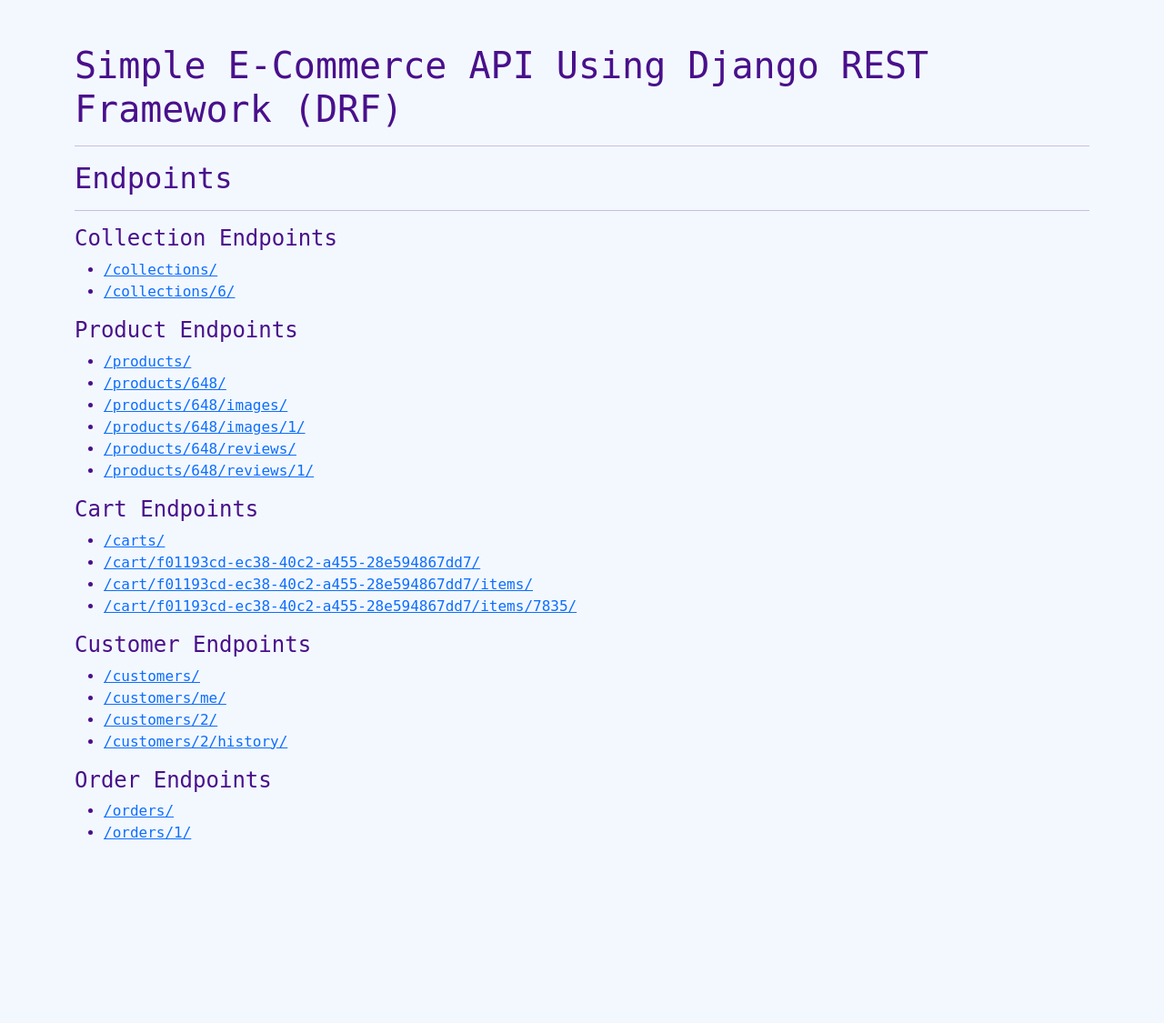
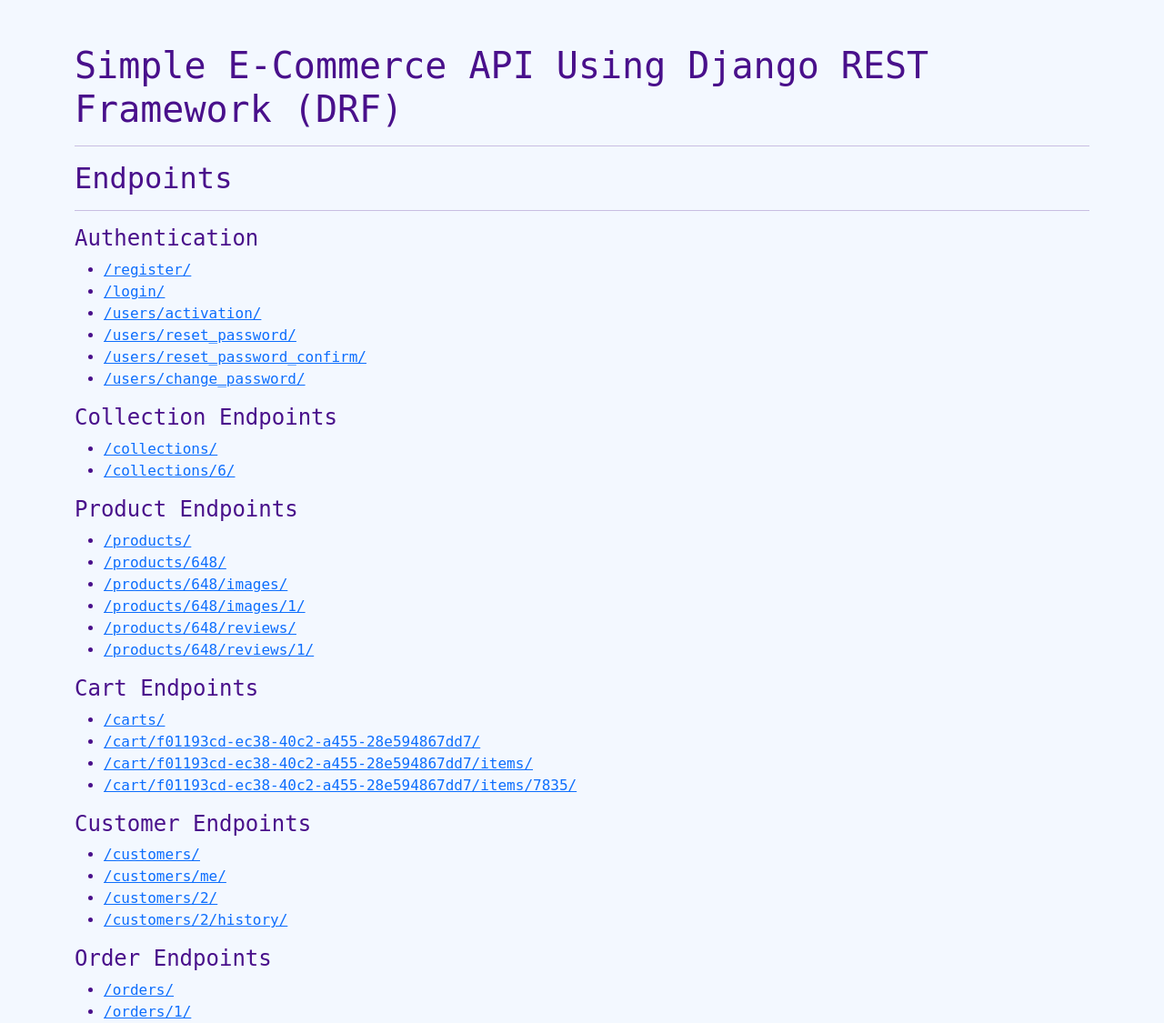
Before and after one commit to Neerazan/E-commerce_API_3.0, a Django app: page / in a window 1280 px wide. Shown: the whole page at 91% size. Before the commit the page ends 923 px from the top, so only its background shows below. Run offline with Django 3.2, Linux system fonts and the light colour scheme; parts of the project's set-up code (start-up, migrations or seed data) failed here and were passed over.

Commit message:
authentication endpoints

```diff
--- a/core/templates/core/index.html
+++ b/core/templates/core/index.html
@@ -24,6 +24,38 @@
     <div class="endpoints">
       <h2>Endpoints</h2>
       <hr />
+
+      <div class="Authentication">
+        <h4>Authentication</h4>
+        <div class="urls">
+          <ul>
+            <li>
+              <a href="{% url 'register' %}">/register/</a>
+            </li>
+
+            <li>
+              <a href="{% url 'login' %}">/login/</a>
+            </li>
+
+            <li>
+              <a href="{% url 'users_activation' %}">/users/activation/</a>
+            </li>
+
+            <li>
+              <a href="{% url 'reset_password' %}">/users/reset_password/</a>
+            </li>
+
+            <li>
+              <a href="{% url 'reset_password_confirm' %}">/users/reset_password_confirm/</a>
+            </li>
+
+            <li>
+              <a href="{% url 'change_password' %}">/users/change_password/</a>
+            </li>
+          </ul>
+        </div>
+      </div>
+
       <div class="collections">
         <h4>Collection Endpoints</h4>
         <div class="urls">
--- a/storefront/settings/common.py
+++ b/storefront/settings/common.py
@@ -34,6 +34,7 @@
     'django_filters',
     'rest_framework',
     'djoser',
+    # 'rest_framework.authtoken',
     'silk',
     'playground',
     'debug_toolbar',
@@ -160,7 +161,7 @@
     'SEND_CONFIRMATION_EMAIL': True,
     'PASSWORD_CHANGED_EMAIL_CONFIRMATION': True,
     'USERNAME_CHANGED_EMAIL_CONFIRMATION': True,
-    'LOGOUT_ON_PASSWORD_CHANGE': True
+    # 'LOGOUT_ON_PASSWORD_CHANGE': True,
 }
 
 SIMPLE_JWT = {
--- a/storefront/urls.py
+++ b/storefront/urls.py
@@ -1,18 +1,3 @@
-"""storefront URL Configuration
-
-The `urlpatterns` list routes URLs to views. For more information please see:
-    https://docs.djangoproject.com/en/3.2/topics/http/urls/
-Examples:
-Function views
-    1. Add an import:  from my_app import views
-    2. Add a URL to urlpatterns:  path('', views.home, name='home')
-Class-based views
-    1. Add an import:  from other_app.views import Home
-    2. Add a URL to urlpatterns:  path('', Home.as_view(), name='home')
-Including another URLconf
-    1. Import the include() function: from django.urls import include, path
-    2. Add a URL to urlpatterns:  path('blog/', include('blog.urls'))
-"""
 from django.conf import settings
 from django.conf.urls.static import static
 from django.contrib import admin
@@ -40,9 +25,10 @@
 path("login/", TokenObtainPairView.as_view(), name="login"),
 path("resend-activation/", UserViewSet.as_view({"post": "resend_activation"}), name="resend_activation"),
 # path("activation/<str:uid>/<str:token>/", UserViewSet.as_view({"post": "activate"}), name="activate"),
-path("users/activation/", UserViewSet.as_view({"post": "activation"})),
-path("reset-password/", UserViewSet.as_view({"post": "reset_password"}), name="reset_password"),
-path("reset-password-confirm/<str:uid>/<str:token>/", UserViewSet.as_view({"post": "reset_password_confirm"}), name="reset_password_confirm"),
+path("users/activation/", UserViewSet.as_view({"post": "activation"}), name='users_activation'),
+path("users/reset-password/", UserViewSet.as_view({"post": "reset_password"}), name="reset_password"),
+path("users/reset_password_confirm/", UserViewSet.as_view({"post": "reset_password_confirm"}), name="reset_password_confirm"),
+path("users/change_password/", UserViewSet.as_view({"post": "set_password"}), name="change_password"),
 ]
 
 urlpatterns += custom_djsoer_endpoints
```
